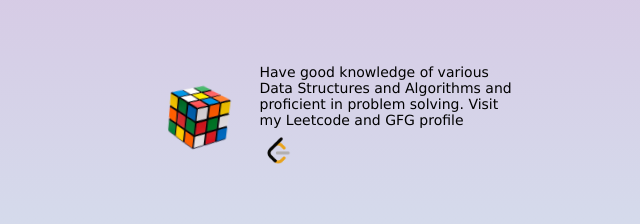
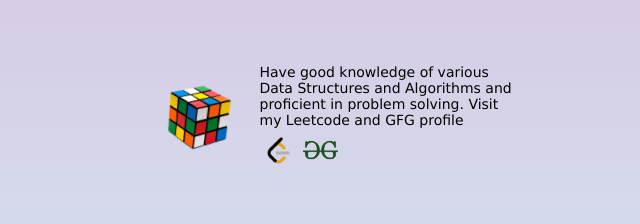
Before and after one commit to Akshaypandey2003/Portfolio-v2, a plain HTML site: page index.html in a window 1280 px wide. Shown: the part 860-1084 px from the top of the page, 599-1239 px from the left. Drawn offline with Linux system fonts and the light colour scheme.

Commit message:
Update index.html

```diff
--- a/index.html
+++ b/index.html
@@ -76,7 +76,7 @@
                         </div>
                         <div class="gfg-profile">
                             <a id="gfg" href="https://auth.geeksforgeeks.org/user/rakshaypandey/practice"><img
-                                    src="img/gfgImg.png" alt=""></a>
+                                    src="gfgImg.png" alt=""></a>
                         </div>
                     </div>
 
```
